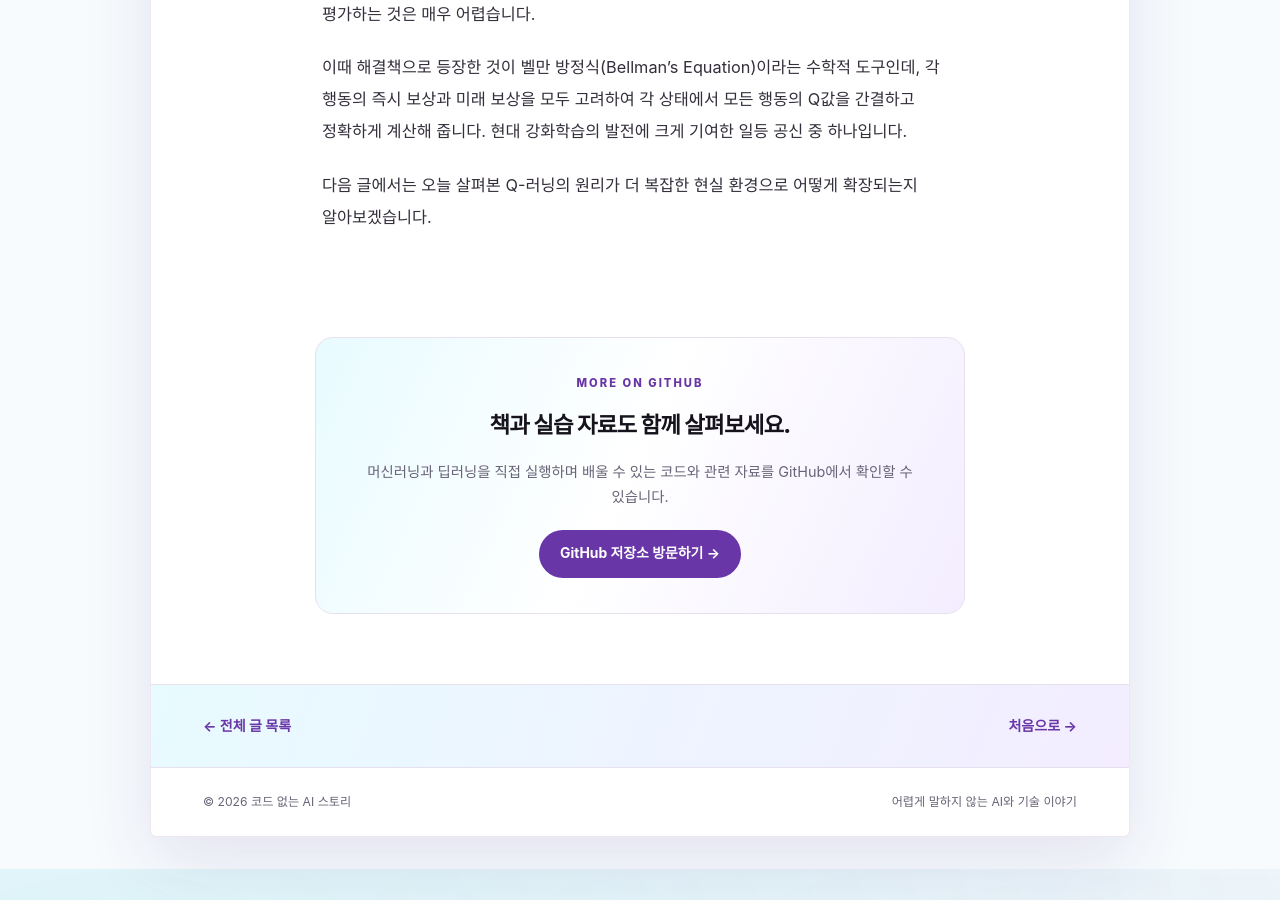
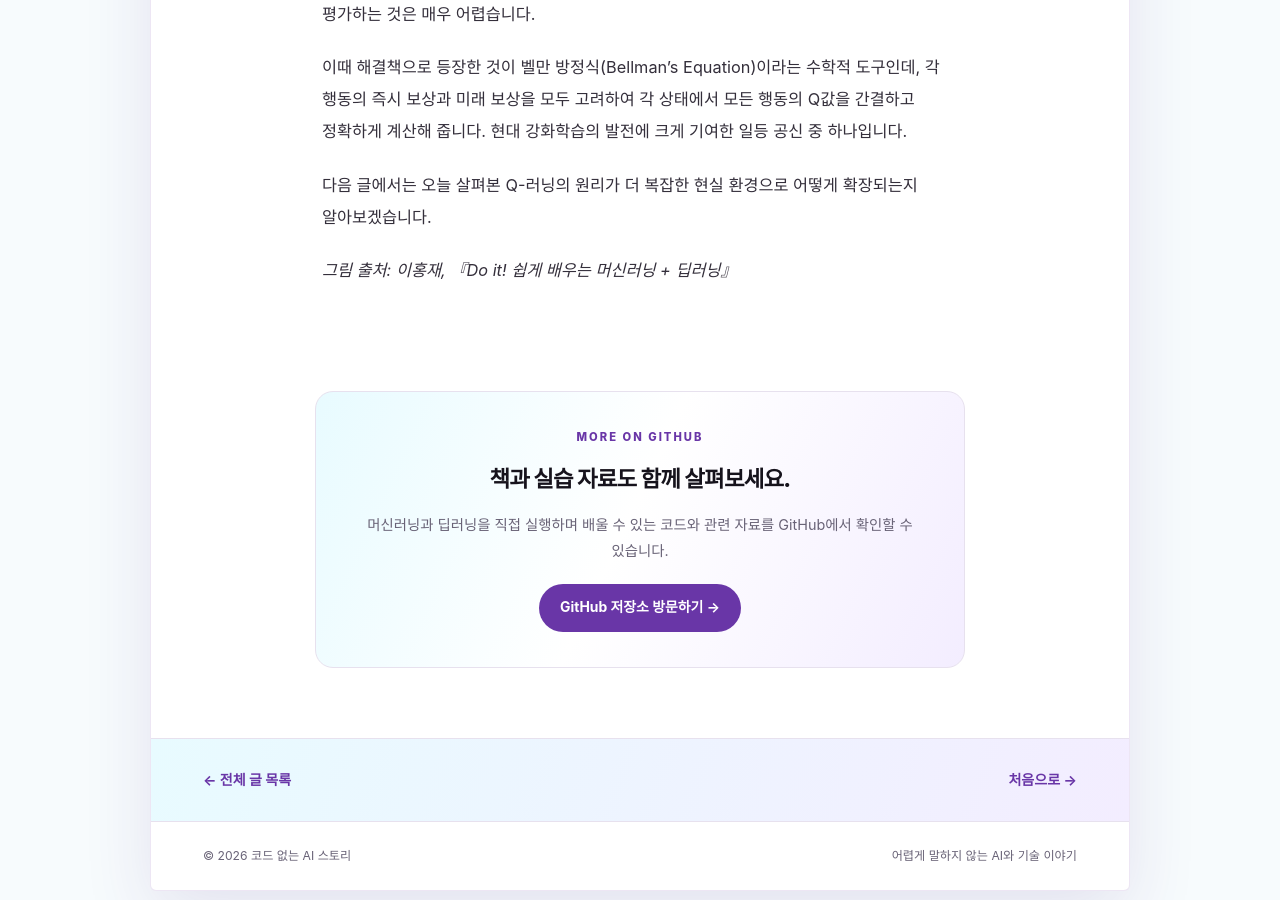
Before and after one commit to chaeyeun-kim/my_website, a Jekyll site: the page built from essay/010.md, in a window 1280 px wide and 900 px high, scrolled down 5537 px. Built offline with Jekyll 4.4.1, drawn with Linux system fonts in a browser that asks for light colours; some web fonts are replaced.

Commit message:
Add image source reference in essay
Added a reference to the source of the image used in the text.

```diff
--- a/essay/010.md
+++ b/essay/010.md
@@ -85,3 +85,5 @@ AI는 환경과 상호작용하면서 다음 과정을 반복합니다.
 이때 해결책으로 등장한 것이 벨만 방정식(Bellman’s Equation)이라는 수학적 도구인데, 각 행동의 즉시 보상과 미래 보상을 모두 고려하여 각 상태에서 모든 행동의 Q값을 간결하고 정확하게 계산해 줍니다. 현대 강화학습의 발전에 크게 기여한 일등 공신 중 하나입니다.
 
 다음 글에서는 오늘 살펴본 Q-러닝의 원리가 더 복잡한 현실 환경으로 어떻게 확장되는지 알아보겠습니다.
+
+*그림 출처: 이홍재, 『Do it! 쉽게 배우는 머신러닝 + 딥러닝』*
```
